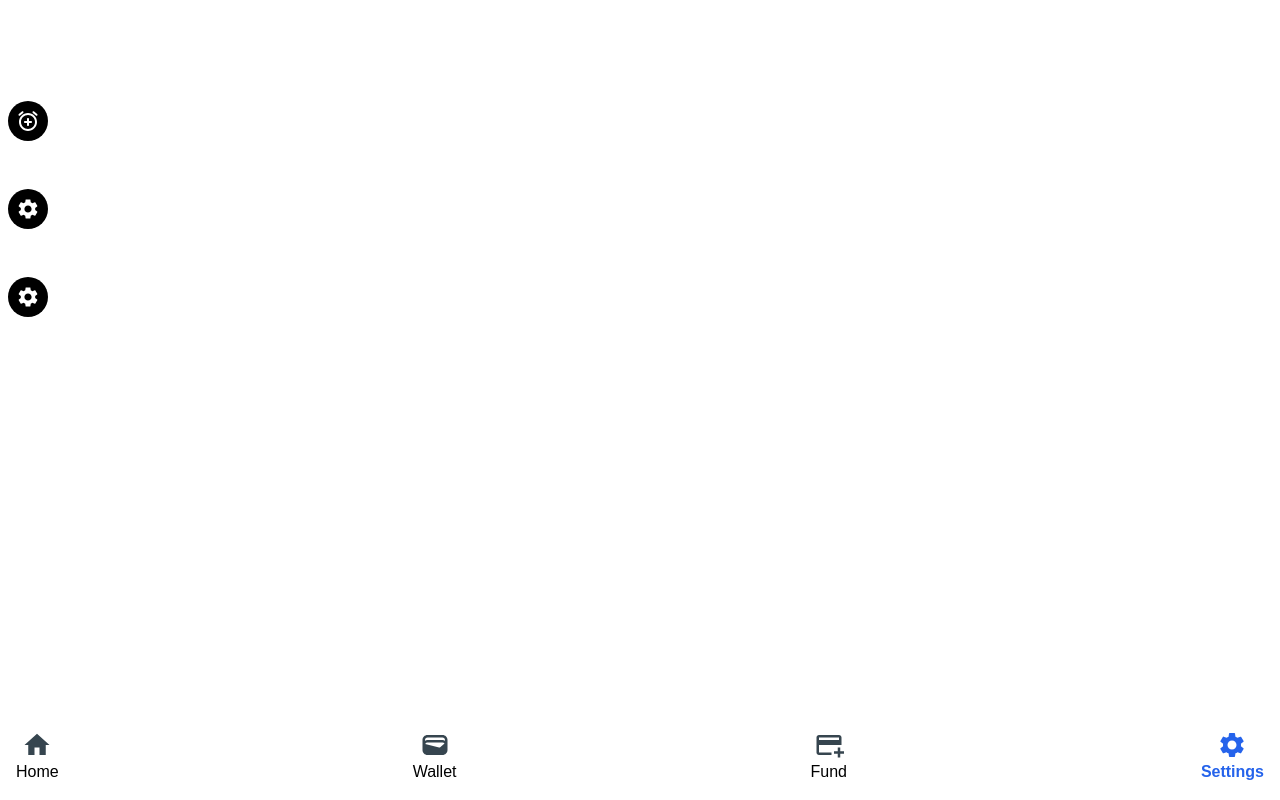
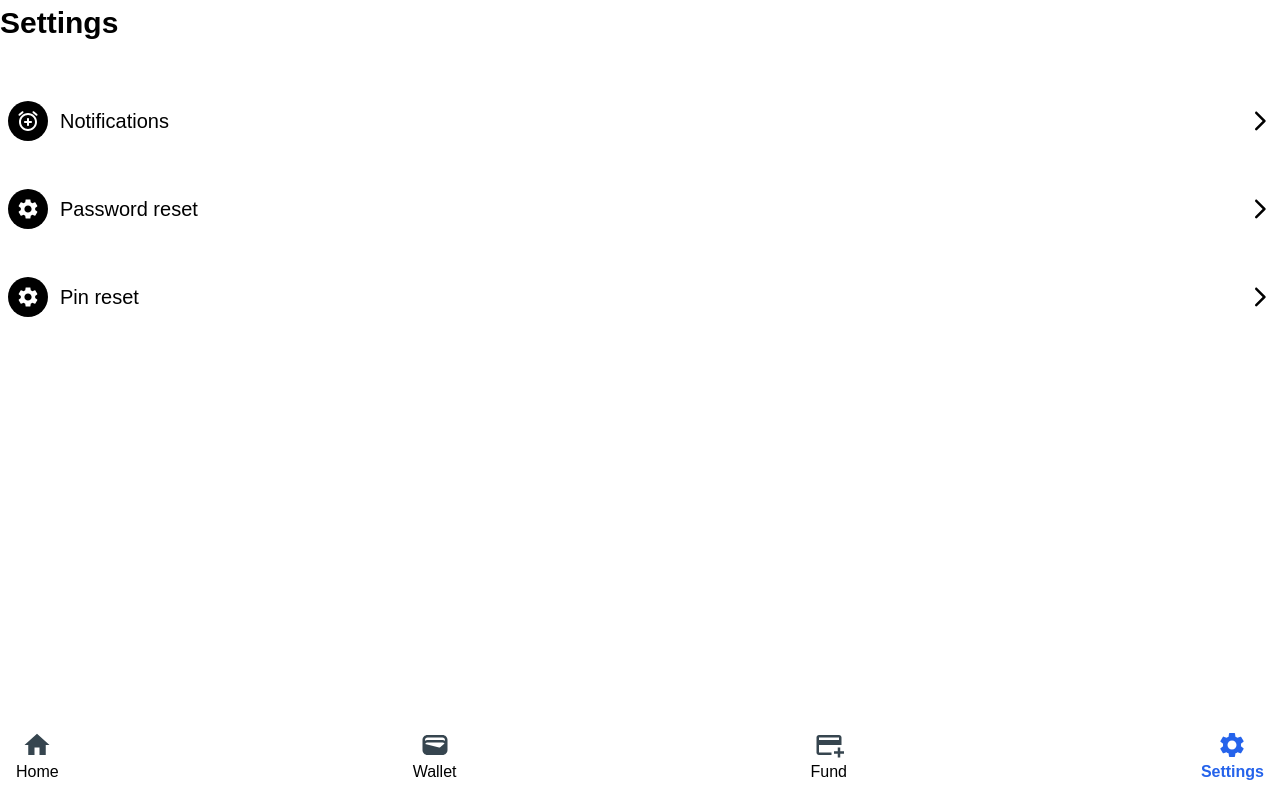
Before and after one commit to Arinz12/Zonapay, a Next.js app: page /dashboard/settings in a window 1280 px wide. Built offline with nearby package versions, Linux system fonts and the light colour scheme.

Commit message:
some changes were made3

```diff
--- a/pages/dashboard/settings/index.js
+++ b/pages/dashboard/settings/index.js
@@ -11,14 +11,14 @@ return(<>
 <Head>
     <title>Settings</title>
 </Head>
-<div style={{fontSize:"",height:"100vh"}} className="mx-auto bg-whitep gap-8 text-white flex flex-col  items-start">
+<div style={{fontSize:"",height:"100vh"}} className="mx-auto bg-whitep gap-8 text-black flex flex-col  items-start">
    <div style={{fontSize:"30px"}} className=" rubik-h pb-4">Settings</div>
 
 <div style={{backgroundColor:""}} className="flex flex-row justify-between items-center p-2 w-full">
    <div className="flex flex-row justify-start items-center">
     <div style={{height:"40px",width:"40px", borderRadius:"50%",backgroundColor:"black"}}className="flex flex-row items-center justify-center" >
     <AlarmAddRounded sx={{color:"white"}}/>  </div>
-<div style={{fontSize:"20px"}} className="ml-3 rubik-b  ">Notifications</div>
+<div style={{fontSize:"20px"}} className="ml-3 rubik-b text-black ">Notifications</div>
 </div>
     <ArrowForwardIosRounded />
    </div>
@@ -27,7 +27,7 @@ return(<>
    <div className="flex flex-row justify-start items-center">
     <div style={{height:"40px",width:"40px", borderRadius:"50%",backgroundColor:"black"}}className="flex flex-row items-center justify-center" >
     <Seticon sx={{color:"white"}}/>  </div>
-<div style={{fontSize:"20px"}} className="ml-3 rubik-b  ">Password reset</div>
+<div style={{fontSize:"20px"}} className="ml-3 rubik-b text-black ">Password reset</div>
 </div>
     <ArrowForwardIosRounded />
    </div>
@@ -36,7 +36,7 @@ return(<>
    <div className="flex flex-row justify-start items-center">
     <div style={{height:"40px",width:"40px", borderRadius:"50%",backgroundColor:"black"}}className="flex flex-row items-center justify-center" >
     <Seticon sx={{color:"white"}}/>  </div>
-<div style={{fontSize:"20px"}} className="ml-3 rubik-b ">Pin reset</div>
+<div style={{fontSize:"20px"}} className="ml-3 rubik-b text-black">Pin reset</div>
 </div>
     <ArrowForwardIosRounded />
    </div>}</Link>
--- a/pages/dashboard/settings/pin.js
+++ b/pages/dashboard/settings/pin.js
@@ -51,7 +51,7 @@ return(<>
 </Head>
 
 <div className="mx-auto flex flex-col gap-6 justify-center items-start h-full">
-   <Link href="/dashboard/settings">{<div className="absolute left-2 p-3 top-1 inline-block"><ArrowBackIosRounded sx={{color:"white"}}/> </div>}</Link>
+   <Link href="/dashboard/settings">{<div className="absolute left-2 p-3 top-1 inline-block"><ArrowBackIosRounded sx={{color:"black"}}/> </div>}</Link>
     <form className=" w-full mx-auto flex flex-col gap-3 justify-center items-start h-full" id="form" action="" method="post" autoComplete="off">
     <div className="text-5xl mt-8 mb-10 mx-auto text-center rubik-h">Create Pin</div>
    <div className="mx-auto rubik-b w-full text-center">
```
